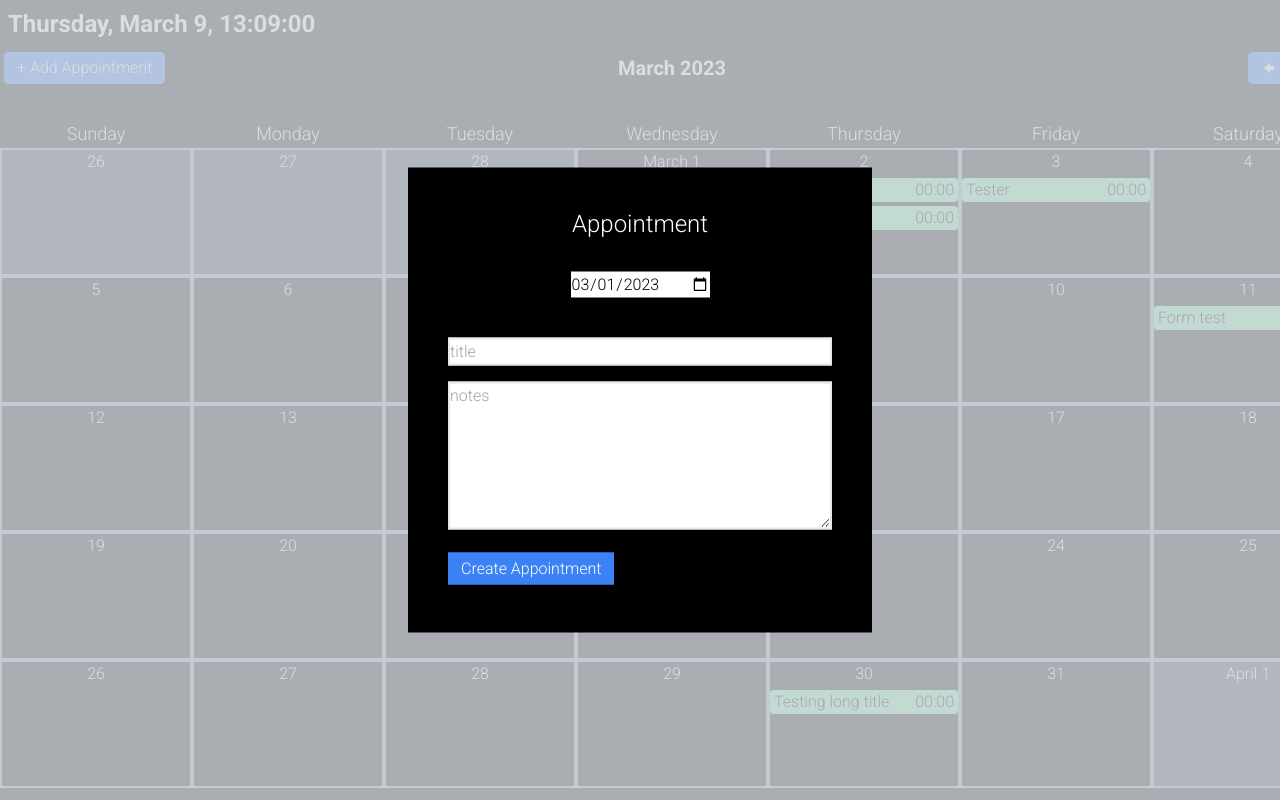
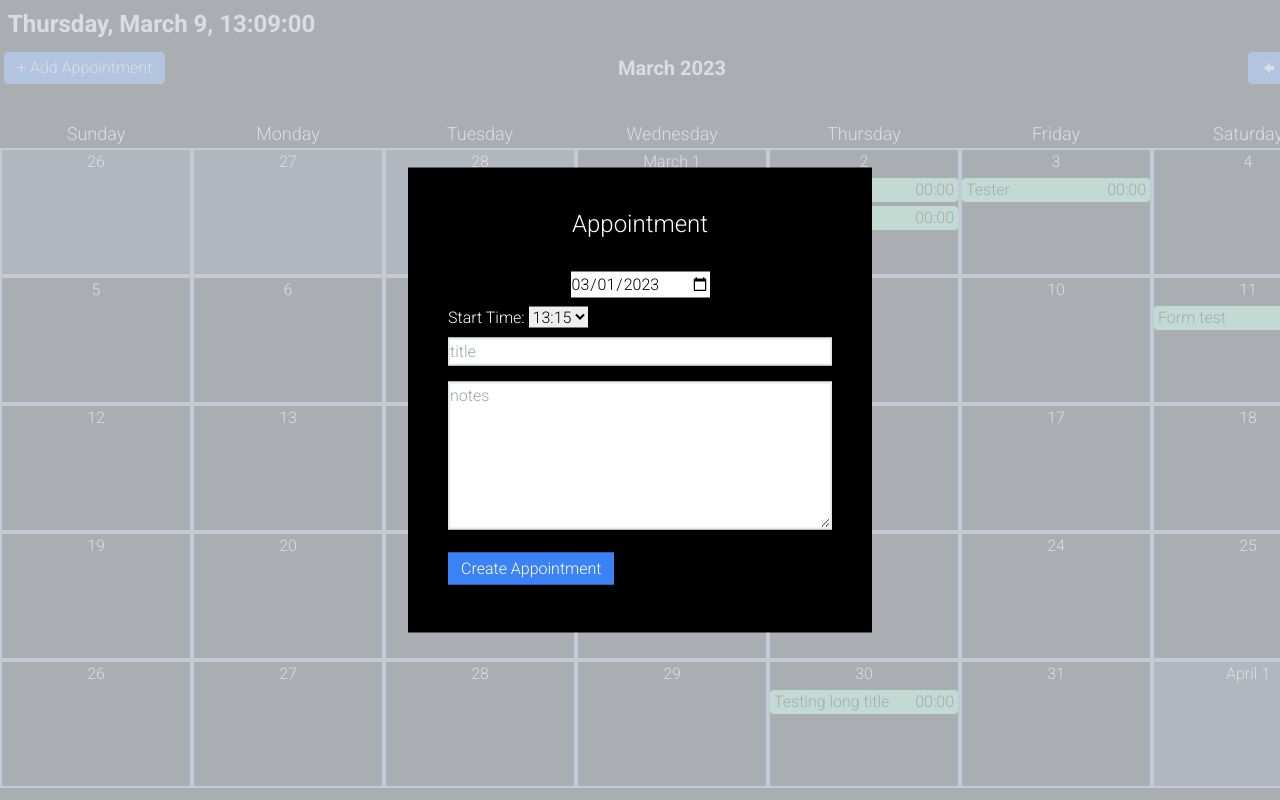
Before and after one commit to Pfirewire/react-calendar, a React (Create React App) app: page / in a window 1280 px wide. Both pictures are taken after a click on the button "+ Add Appointment". Shown: the top 800 px of the page. Built offline with nearby package versions, Linux system fonts and the light colour scheme; data requests are answered from the project's data file.

Commit message:
created renderedStartTimes to display correct options for start time select element in appointment form

```diff
--- a/src/components/appointments/AppointmentFormTime.js
+++ b/src/components/appointments/AppointmentFormTime.js
@@ -8,25 +8,32 @@ function AppointmentFormTime({ form, handleChange }) {
     const createStartTimes = () => {
         let startHour = hour;
         let startMinute = (15 - (minute % 15)) + minute;
+        if(startMinute === 60) {
+            startHour = startHour + 1;
+            startMinute = 0;
+        }
         let startTimes = [];
         do {
+            startTimes.push(`${startHour}:${startMinute}`);
+            startMinute = startMinute + 15;
             if(startMinute === 60) {
                 startHour = startHour + 1;
                 startMinute = 0;
-            } else {
-                startMinute = startMinute + 15;
             }
-            startTimes.push(`${startHour}:${startMinute}`);
         } while(startHour < 24)
-        startTimes.pop();
-        console.log(startTimes);
+        return startTimes;
     };
 
-    createStartTimes();
+    const renderedStartTimes = createStartTimes().map((startTime, index) => {
+        return <option key={index} value={startTime}>{startTime}</option>
+    });
 
     return(
         <div>
-            start times here
+            <label className="text-white" htmlFor="startTimeSelect">Start Time: </label>
+            <select name="startTimeSelect" id="startTimeSelect">
+                {renderedStartTimes}
+            </select>
         </div>
     );
 }
```
